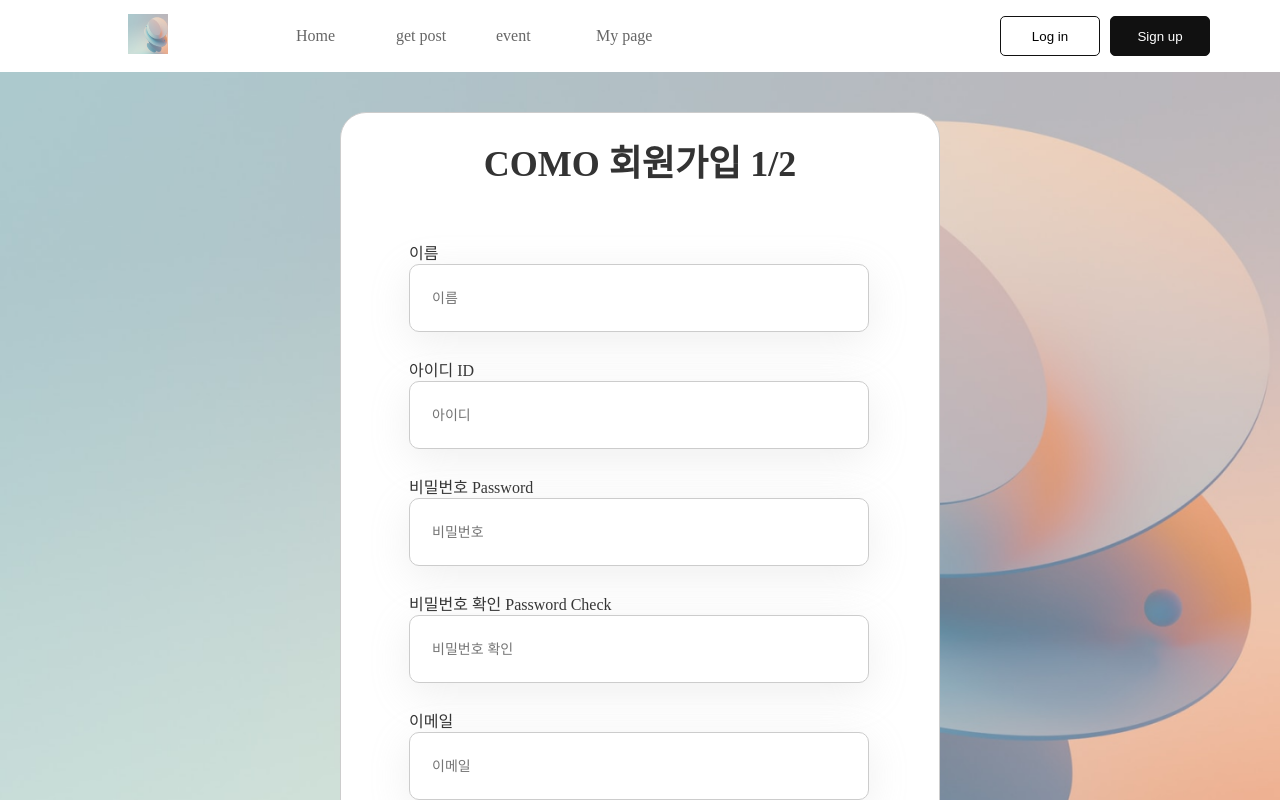
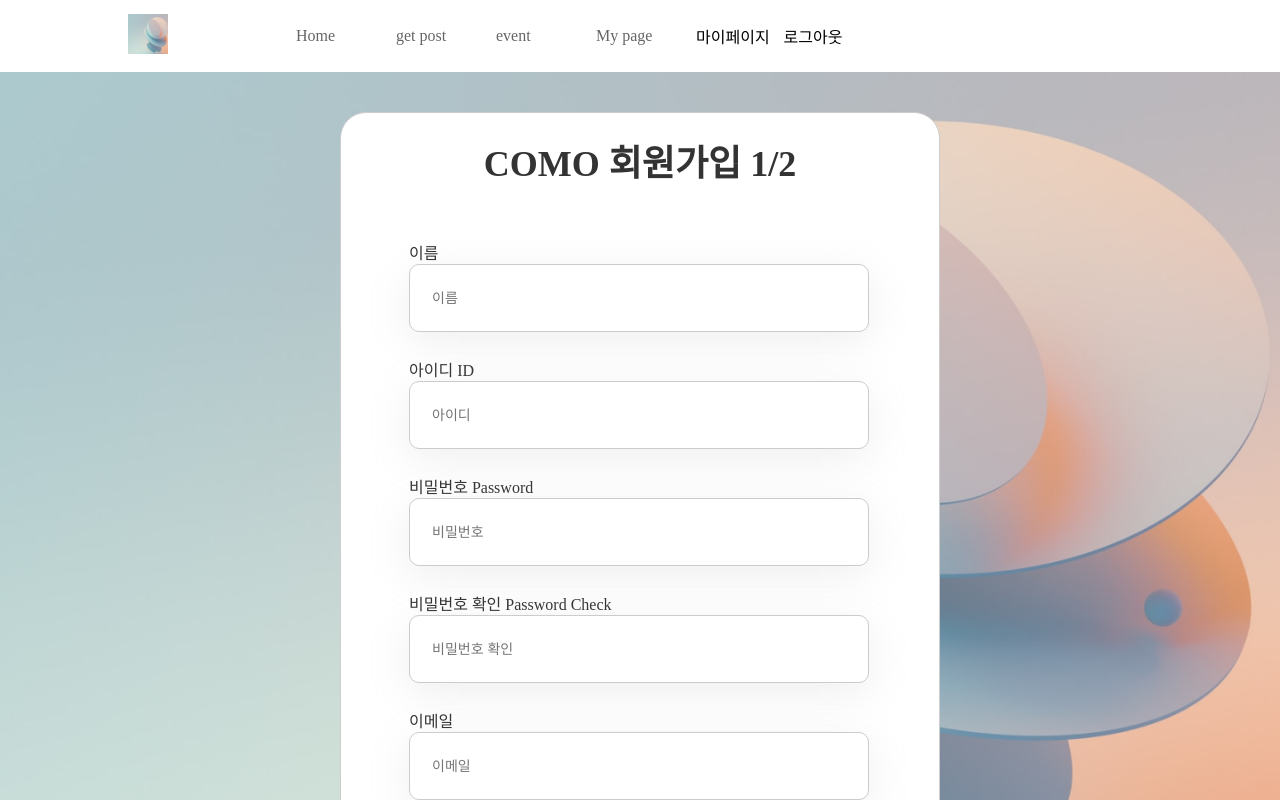
Before and after one commit to TeamCOMO/frontend, a React (Create React App) app: page /signup in a window 1280 px wide. Shown: the top 800 px of the page. Built offline with nearby package versions, Linux system fonts and the light colour scheme.

Commit message:
로그아웃, 로그인 수정 및 로그인 여부 따라 Nav바 수정

```diff
--- a/src/components/css/Nav.module.css
+++ b/src/components/css/Nav.module.css
@@ -53,3 +53,10 @@ button {
   background-color: white;
   color: black;
 }
+
+.logout{
+margin-left: 10px;
+}
+.logout:hover{
+  cursor: pointer;
+}
--- a/src/components/js/Nav.js
+++ b/src/components/js/Nav.js
@@ -1,7 +1,15 @@
 import NavStyle from "../css/Nav.module.css";
 import comoLogo from "../img/background.png";
 import { Link } from "react-router-dom";
+import { useNavigate } from "react-router-dom";
 function Nav() {
+  const navigate= useNavigate();
+  let accessToken = localStorage.accessToken;
+  const handleLogout = ()=>{
+    localStorage.setItem("accessToken","")
+    accessToken ="";
+    navigate('')
+  }
   return (
     <div className={NavStyle.wrap}>
       <Link to="/" className={NavStyle.link}>
@@ -15,6 +23,9 @@ function Nav() {
         <flex className={NavStyle.menu}>event</flex>
         <flex className={NavStyle.menu}>My page</flex>
       </div>
+
+
+      {accessToken === ""?
       <div className={NavStyle.loginBox}>
         <Link to="/signin">
           <button className={NavStyle.login}>Log in</button>
@@ -22,7 +33,12 @@ function Nav() {
         <Link to="/signup">
           <button className={NavStyle.signup}>Sign up</button>
         </Link>
+      </div>:
+      <div>
+      <span> 마이페이지 </span>
+      <span className={NavStyle.logout} onClick={handleLogout}> 로그아웃 </span>
       </div>
+  }
     </div>
   );
 }
--- a/src/components/js/signInBox.js
+++ b/src/components/js/signInBox.js
@@ -1,11 +1,11 @@
 import { useState } from "react";
 import axios from "axios";
 import { Link } from "react-router-dom";
-
 import styles from "../css/signIn.module.css";
-import Nav from "./Nav";
+import { useNavigate } from "react-router-dom";
 
 function SignInBox() {
+  const navigate = useNavigate();
   const [id, setId] = useState("");
   const [pw, setPw] = useState("");
   const signInClick = () => {
@@ -15,8 +15,9 @@ function SignInBox() {
     axios
       .post("/user/sign-in", { username: id, password: pw })
       .then((res) => {
-        console.log("로그인 성공:", res);
-        // AccessToken = "";
+        localStorage.setItem("accessToken",res.data)
+        console.log("로그인 성공:", res.data);
+        navigate('/');
       })
       .catch((error) => {
         console.log("잘못된 이메일 또는 비밀번호입니다."); // 로그인 실패 시 처리 (예: 에러 메시지 표시)
--- a/src/components/js/signUpBox.js
+++ b/src/components/js/signUpBox.js
@@ -86,10 +86,10 @@ const SignUpBox = () => {
       .post(
         `http://ec2-3-35-3-165.ap-northeast-2.compute.amazonaws.com/user/sign-up`,
         {
-          username: username,
+          username: nickname,
           password: password,
           checkedPassword: checkedPassword,
-          nickname: nickname,
+          nickname: username,
           email: email,
         },
         {
```
Also changed, not shown: 1 other file (tests, documents, lock files or other folders).
